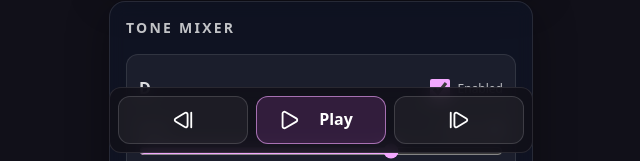
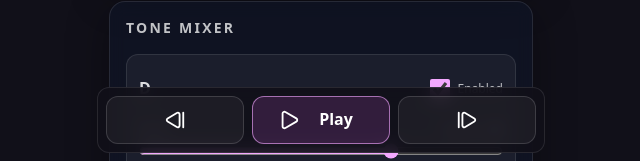
Before and after one commit to margokolar/bourdon-app, a React (Vite) app: page / in a window 1280 px wide. Shown: the part 639-800 px from the top of the page, without its empty margins (319-959 px from the left). Built offline with nearby package versions, Linux system fonts and the light colour scheme.

Commit message:
Pin transport controls to screen bottom on all tabs.
This moves the controls out of tab content into a fixed bottom bar so Tone, Click, and Presets share the same bottom placement.

```diff
--- a/src/App.tsx
+++ b/src/App.tsx
@@ -674,7 +674,7 @@ function App() {
           </div>
         </nav>
 
-        <main className="pb-6">
+        <main className="pb-24">
           <div className="space-y-4" role="tabpanel" id="panel-tone" aria-labelledby="tab-tone" hidden={activeTab !== 'tone'}>
             <SectionCard title="Global controls">
               <div className="space-y-5">
@@ -831,7 +831,10 @@ function App() {
               />
             </SectionCard>
           </div>
-          <div className="sticky bottom-2 z-30 mt-4 rounded-xl border border-white/10 bg-[#111019]/90 p-2 backdrop-blur-sm">
+        </main>
+      </div>
+      <div className="fixed bottom-2 left-0 right-0 z-30 px-3">
+        <div className="mx-auto max-w-md rounded-xl border border-white/10 bg-[#111019]/90 p-2 backdrop-blur-sm">
           <div className="grid grid-cols-3 gap-2">
             <button
               type="button"
@@ -862,7 +865,6 @@ function App() {
             </button>
           </div>
         </div>
-        </main>
       </div>
       {(menuOpen) && (
         <>
```
Lines whose indentation alone changed are shown as unchanged.
